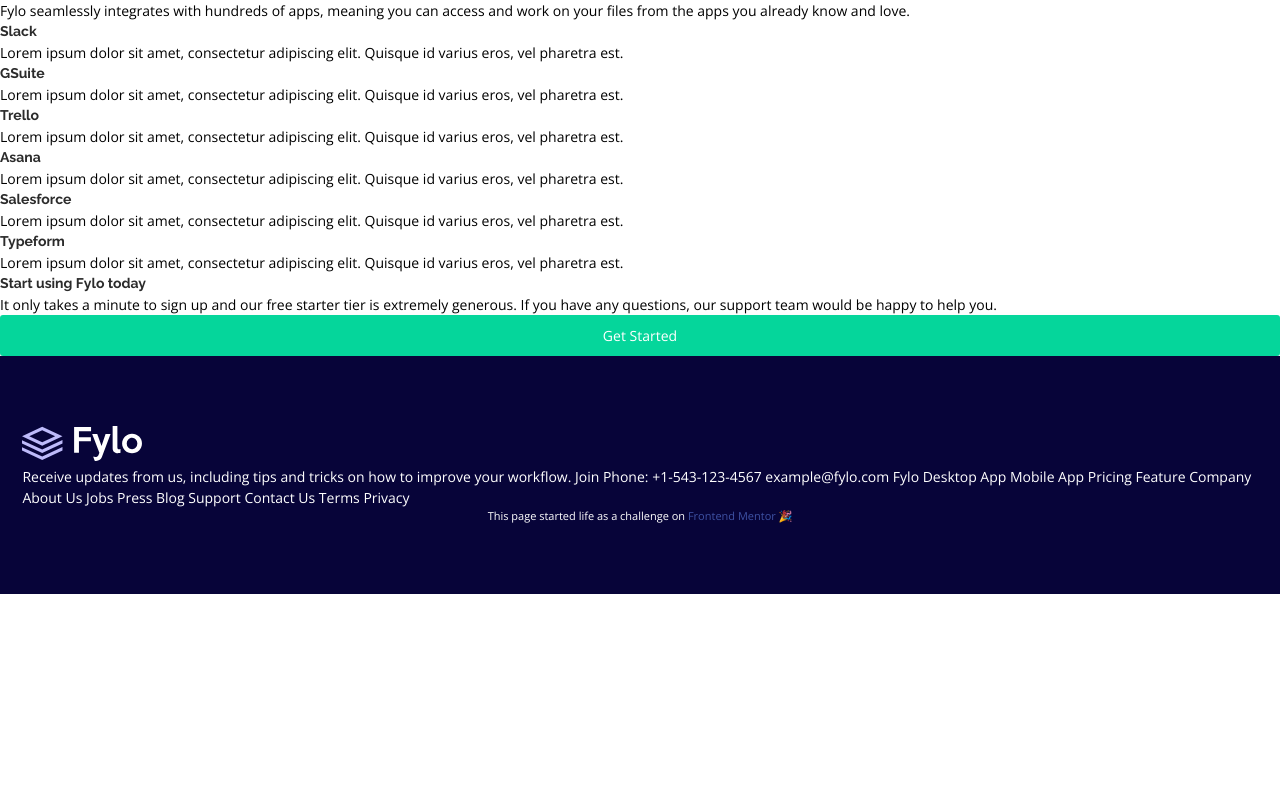
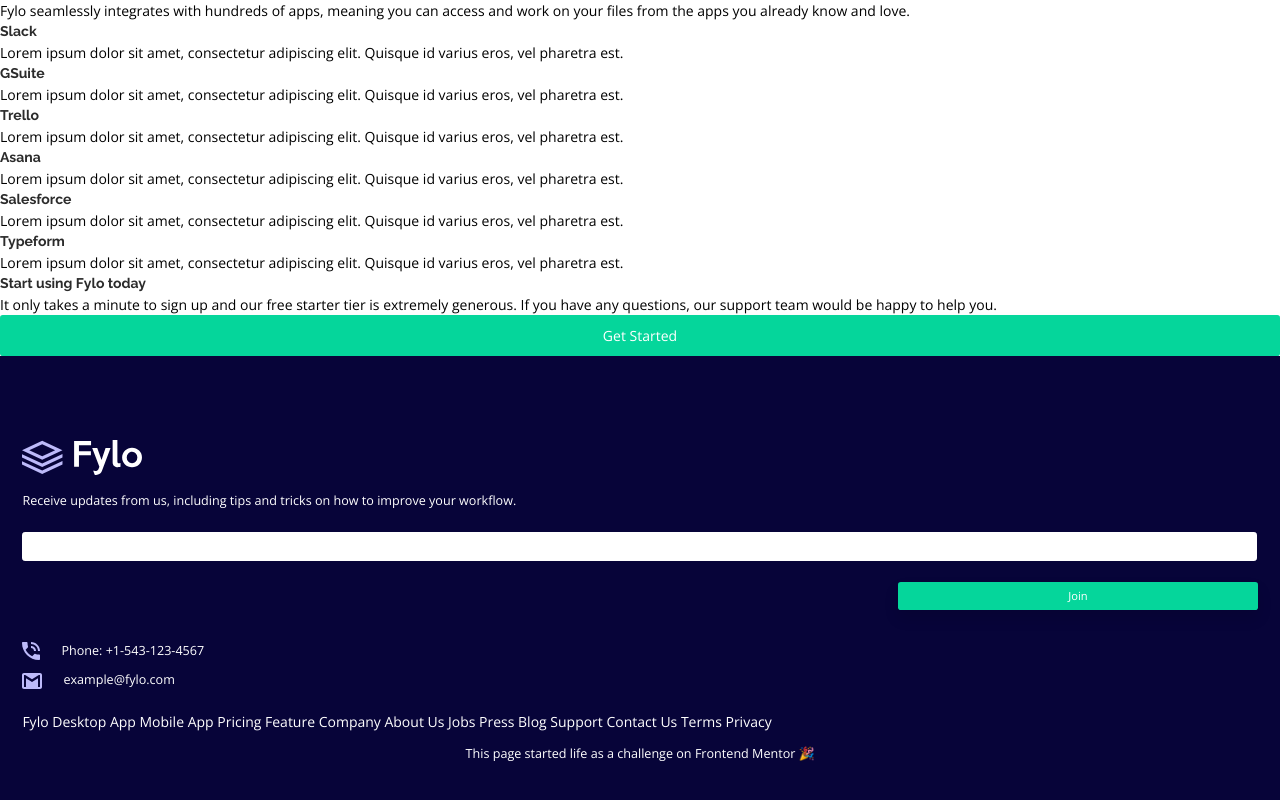
Before and after one commit to feloriel/fylo-landing-page, a Vue app: page / in a window 1280 px wide. Shown: the part 638-1438 px from the top of the page. Before the commit the page ends 1232 px from the top, so only its background shows below. Built offline with nearby package versions, Linux system fonts and the light colour scheme.

Commit message:
Formatted and stylized subscription and contacts in footer

```diff
--- a/src/components/Footer.vue
+++ b/src/components/Footer.vue
@@ -1,12 +1,23 @@
 <template>
-  <footer>
+  <footer class="footer">
     <div class="footer__logo">
       <img class="logo" src="@/assets/logo-alt.svg" alt="Fylo">
     </div>
-    Receive updates from us, including tips and tricks on how to improve your workflow.
-    Join
-    Phone: +1-543-123-4567
-    example@fylo.com
+    <div class="footer__subscription">
+      <p>Receive updates from us, including tips and tricks on how to improve your workflow.</p>
+      <input class="subscription__email" type="email">
+      <div class="subscription__btn btn">Join</div>
+    </div>
+    <div class="footer__contacts">
+      <div class="contacts__phone">
+        <img src="@/assets/icon-phone.svg" alt="phone">
+        <span>Phone: <a href="callto:+15431234567">+1-543-123-4567</a></span>
+      </div>
+      <div class="contacts__email">
+        <img src="@/assets/icon-email.svg" alt="email">
+        <a href="mailto:example@fylo.com">example@fylo.com</a>
+      </div>
+    </div>
     Fylo
     Desktop App
     Mobile App
@@ -23,10 +34,7 @@
     Privacy
     <p class="attribution">
       This page started life as a challenge on
-      <a
-        href="https://www.frontendmentor.io?ref=challenge"
-        target="_blank"
-      >Frontend Mentor</a> 🎉
+      <a href="https://www.frontendmentor.io?ref=challenge" target="_blank">Frontend Mentor</a> 🎉
     </p>
   </footer>
 </template>
@@ -40,9 +48,57 @@
 .attribution a {
   color: hsl(228, 45%, 44%);
 }
-footer {
+.footer {
   background-color: $dark-blue;
   color: $white;
-  padding: 5rem 1.6rem;
+  padding: 6rem 1.6rem;
+}
+
+.footer p {
+  font-size: 0.9rem;
+  line-height: 1.5rem;
+  font-weight: $fw400;
+  margin: 0.75rem 0;
+}
+
+.footer__subscription {
+  display: flex;
+  flex-direction: column;
+}
+
+.footer__subscription .subscription__email {
+  margin: 0.75rem 0;
+  width: calc(100% - 1rem);
+  border: 1px solid white;
+  border-radius: 0.2rem;
+  font-size: 1rem;
+  padding: 0.4rem;
+}
+
+.footer__subscription .subscription__btn {
+  margin: 0.75rem 0;
+  width: 25%;
+  padding: 0.4rem 1.8rem;
+  font-size: 0.8rem;
+  align-self: flex-end;
+}
+
+.footer__contacts {
+  margin: 1.5rem 0;
+  font-size: 0.9rem;
+}
+
+.footer a {
+  color: $white;
+}
+
+.contacts__phone, .contacts__email {
+  display: flex;
+  align-items: center;
+  margin: 0.75rem 0;
+}
+
+.contacts__phone img, .contacts__email img {
+  padding-right: 1.5rem;
 }
 </style>
--- a/src/styles/main.scss
+++ b/src/styles/main.scss
@@ -24,7 +24,7 @@
 .btn {
     background-color: $green;
     padding: 0.7rem 1.5rem;
-    border-radius: 3px;
+    border-radius: 0.2rem;
     box-shadow: 0px 8px 15px rgba(0, 0, 0, 0.1);
     color: white;
     text-align: center;
```
